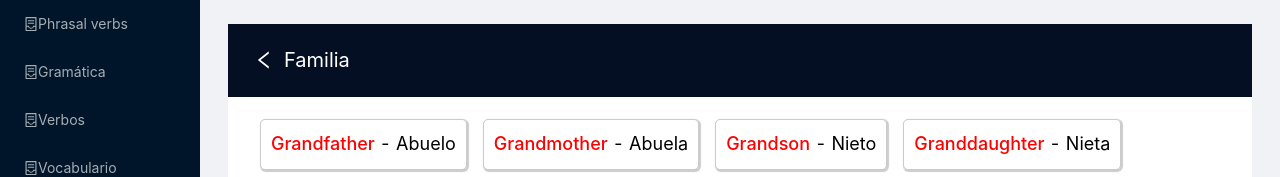
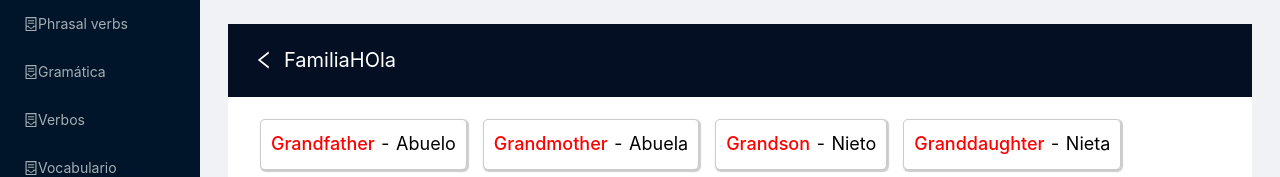
Before and after one commit to JesusEmmanuelPonce/english-front, a React (Create React App) app: page /family in a window 1280 px wide. Shown: the top 177 px of the page. Built offline with nearby package versions, Linux system fonts and the light colour scheme.

Commit message:
Se agrego una nueva linea

```diff
--- a/src/components/header.js
+++ b/src/components/header.js
@@ -11,6 +11,7 @@ const Header = ({title}) => {
         <div className="header-container-pb">
             <button className="btn-header-pb" onClick={()=> history.goBack()}><LeftOutlined className="arrow-header-pb"/></button>
             <span>{title}</span>
+            <span>HOla</span>
         </div>
     )
 }
```
